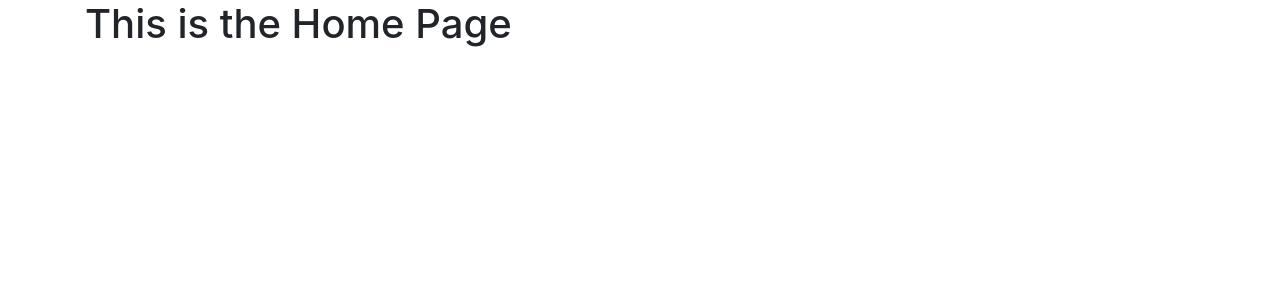
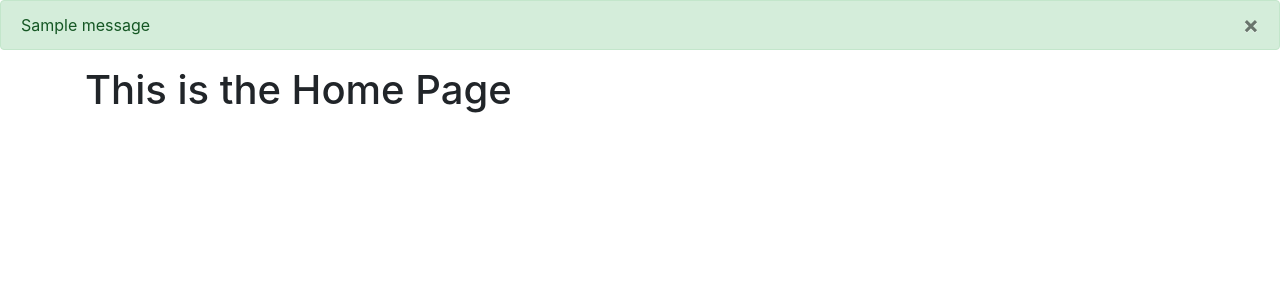
Before and after one commit to NicholasNPham/TradingWebsite, a Flask app: page / in a window 1280 px wide. Shown: the part 40-340 px from the top of the page. Run offline with Flask 3, Linux system fonts and the light colour scheme; one stand-in notice (Sample message) is shown; some libraries are stand-ins or nearby versions.

Commit message:
Added to base.HTML for website to display the display for error of success. Works with all pages due to being on base.html.

```diff
--- a/website/templates/base.html
+++ b/website/templates/base.html
@@ -1,8 +1,8 @@
 <!DOCTYPE html>
 <html lang="en">
   <head>
-    <meta charset="UTF-8">
-    <meta name="viewport" content="width=device-width, initial-scale=1.0">
+    <meta charset="UTF-8" />
+    <meta name="viewport" content="width=device-width, initial-scale=1.0" />
     <link
       rel="stylesheet"
       href="https://stackpath.bootstrapcdn.com/bootstrap/4.4.1/css/bootstrap.min.css"
@@ -18,21 +18,49 @@
     <title>{% block Title %}HOME{% endblock %}</title>
   </head>
   <body>
-    <nav class = "navbar-expand-lg navbar-dark bg-dark">
-        <button class="navbar-toggler" type="button" data-toggle="collapse" data-target="#navbar" >
+    <nav class="navbar-expand-lg navbar-dark bg-dark">
+      <button
+        class="navbar-toggler"
+        type="button"
+        data-toggle="collapse"
+        data-target="#navbar"
+      >
         <span class="navbar-toggler-icon"></span>
       </button>
       <div class="collapse navbar-collapse" id="navbar">
-            <div class = "navbar-nav">
+        <div class="navbar-nav">
           <a class="nav-item nav-link" id="login" href="/login">Login</a>
-                <a class="nav-item nav-link" id="register" href="/register">Register</a>
+          <a class="nav-item nav-link" id="register" href="/register"
+            >Register</a
+          >
           <a class="nav-item nav-link" id="logout" href="/logout">Logout</a>
           <a class="nav-item nav-link" id="home" href="/">Home</a>
           <a class="nav-item nav-link" id="info" href="/info">Information</a>
-                <a class="nav-item nav-link" id="analysis" href="/analysis">Analysis</a>
+          <a class="nav-item nav-link" id="analysis" href="/analysis"
+            >Analysis</a
+          >
         </div>
       </div>
     </nav>
+
+    {% with messages = get_flashed_messages(with_categories=true) %} {%if
+    messages %} {% for category, message in messages %} {% if category ==
+    'error' %}
+    <div class="alert alert-danger alter-dismissable fade show" role="alert">
+      {{ message }}
+      <button type="button" class="close" data-dismiss="alert">
+        <span aria-hidden="true">&times;</span>
+      </button>
+    </div>
+    {% else %}
+    <div class="alert alert-success alter-dismissable fade show" role="alert">
+      {{ message }}
+      <button type="button" class="close" data-dismiss="alert">
+        <span aria-hidden="true">&times;</span>
+      </button>
+    </div>
+    {% endif %} {% endfor %} {% endif %} {% endwith %}
+
     <div class="container">{% block content %} {% endblock %}</div>
     <script
       src="https://code.jquery.com/jquery-3.2.1.slim.min.js"
```
Lines whose indentation alone changed are shown as unchanged.
